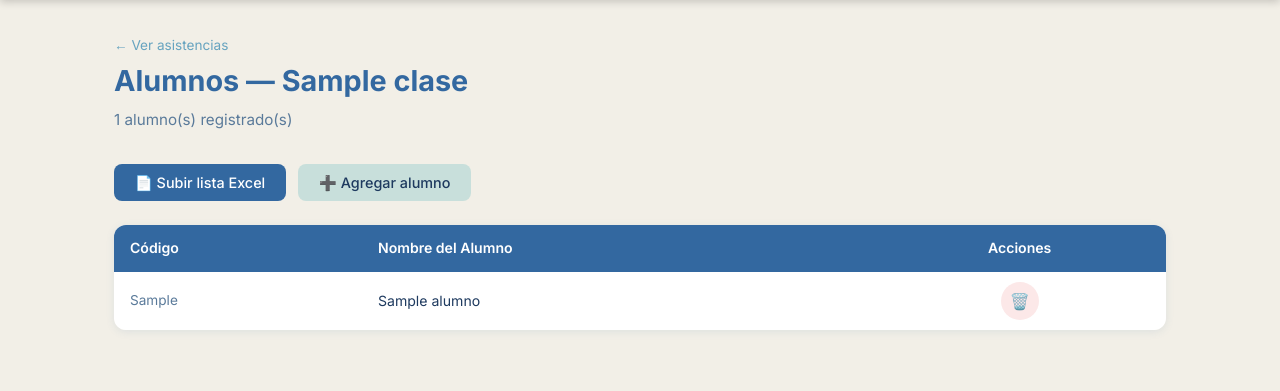
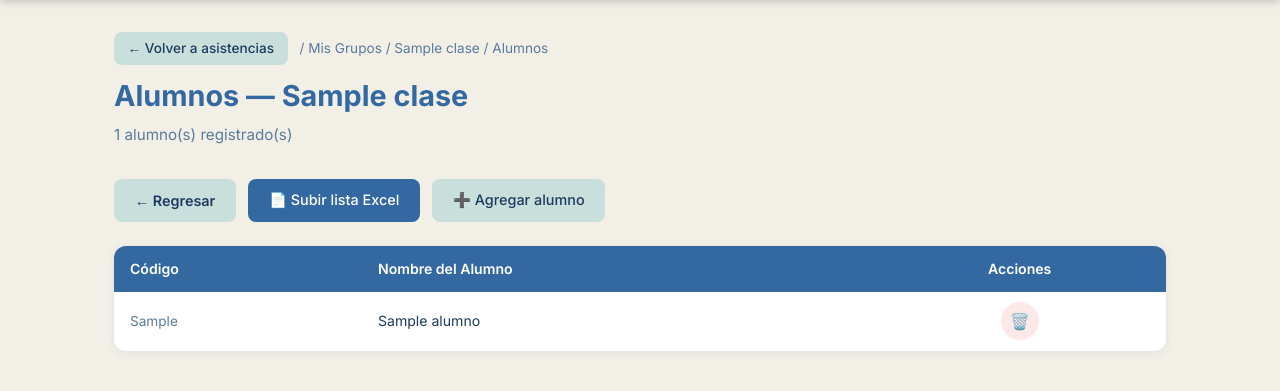
Before and after one commit to UrielGB-Oficial/StudentScanRegister, a FastAPI app: page /clases/1/alumnos in a window 1280 px wide. Shown: the part 60-451 px from the top of the page. Run offline with FastAPI, Linux system fonts and the light colour scheme; tables that the repository leaves empty hold one stand-in row (values such as "Sample post").

Commit message:
(feat) -> modales nuevos y correccion de bugs menores de interfaz

```diff
--- a/app/templates/alumnos.html
+++ b/app/templates/alumnos.html
@@ -5,15 +5,21 @@
 {% block contenido %}
 
   <div class="page-header animate-in">
-    <a href="/clases/{{ clase.id }}/asistencia" style="color:var(--azul-medio); font-size:0.85rem; text-decoration:none;">
-      ← Ver asistencias
-    </a>
+    <div style="display:flex; align-items:center; gap:0.75rem; margin-bottom:0.5rem;">
+      <a href="/clases/{{ clase.id }}/asistencia" class="btn btn-secundario" style="padding:0.35rem 0.85rem; font-size:0.85rem;">
+        ← Volver a asistencias
+      </a>
+      <span style="color:var(--texto-suave); font-size:0.85rem;">/ Mis Grupos / {{ clase.nombre_clase }} / Alumnos</span>
+    </div>
     <h1>Alumnos — {{ clase.nombre_clase }}</h1>
     <p>{{ alumnos | length }} alumno(s) registrado(s)</p>
   </div>
 
   {# ── Acciones superiores ── #}
   <div style="display:flex; gap:0.75rem; margin-bottom:1.5rem; flex-wrap:wrap;" class="animate-in">
+    <a href="/clases/{{ clase.id }}/asistencia" class="btn btn-secundario" style="font-weight:600;">
+      ← Regresar
+    </a>
     <button class="btn btn-primario" id="btn-subir-excel">📄 Subir lista Excel</button>
     <button class="btn btn-secundario" id="btn-agregar-uno">➕ Agregar alumno</button>
   </div>
@@ -35,10 +41,10 @@
               <td style="font-size:0.85rem; color:var(--texto-suave);">{{ alumno.codigo_alumno }}</td>
               <td>{{ alumno.nombre_alumno }}</td>
               <td style="text-align:center;">
-                <form method="POST" action="/clases/{{ clase.id }}/alumnos/{{ alumno.id }}/eliminar"
-                      onsubmit="return confirm('¿Eliminar a {{ alumno.nombre_alumno }}?')">
-                  <button type="submit" class="btn-icono btn-icono-borrar" title="Eliminar alumno">🗑️</button>
-                </form>
+                <button type="button" class="btn-icono btn-icono-borrar" title="Eliminar alumno"
+                        onclick="abrirModalEliminarAlumno('{{ alumno.id }}', '{{ alumno.nombre_alumno }}')">
+                  🗑️
+                </button>
               </td>
             </tr>
           {% endfor %}
@@ -103,6 +109,25 @@
     </div>
   </div>
 
+
+  {# ══════════════════════════════════════════════════════════
+     MODAL: Confirmación de Eliminar Alumno
+     ══════════════════════════════════════════════════════════ #}
+  <div class="modal-overlay" id="modal-eliminar-alumno">
+    <div class="modal-box animate-in">
+      <h3>¿Eliminar alumno?</h3>
+      <p>
+        ¿Estás seguro de que deseas eliminar a <strong id="nombre-alumno-eliminar"></strong>? Esta acción borrará también sus asistencias registradas.
+      </p>
+      <div class="modal-acciones">
+        <button type="button" class="btn btn-secundario" id="btn-cancelar-eliminar-alumno">Cancelar</button>
+        <form id="form-eliminar-alumno" method="POST" action="">
+          <button type="submit" class="btn btn-peligro">Sí, eliminar</button>
+        </form>
+      </div>
+    </div>
+  </div>
+
 {% endblock %}
 
 
@@ -119,5 +144,22 @@
   document.getElementById('btn-agregar-uno').addEventListener('click', () => modalAgregar.classList.add('activo'));
   document.getElementById('btn-cancelar-agregar').addEventListener('click', () => modalAgregar.classList.remove('activo'));
   modalAgregar.addEventListener('click', (e) => { if (e.target === modalAgregar) modalAgregar.classList.remove('activo'); });
+
+  // Modal Confirmar Eliminar Alumno
+  const modalEliminarAlumno = document.getElementById('modal-eliminar-alumno');
+  const formEliminarAlumno = document.getElementById('form-eliminar-alumno');
+  const spanNombreAlumno = document.getElementById('nombre-alumno-eliminar');
+  const btnCancelarEliminar = document.getElementById('btn-cancelar-eliminar-alumno');
+
+  function abrirModalEliminarAlumno(alumnoId, nombreAlumno) {
+    spanNombreAlumno.textContent = nombreAlumno;
+    formEliminarAlumno.action = `/clases/{{ clase.id }}/alumnos/${alumnoId}/eliminar`;
+    modalEliminarAlumno.classList.add('activo');
+  }
+
+  btnCancelarEliminar.addEventListener('click', () => modalEliminarAlumno.classList.remove('activo'));
+  modalEliminarAlumno.addEventListener('click', (e) => {
+    if (e.target === modalEliminarAlumno) modalEliminarAlumno.classList.remove('activo');
+  });
 </script>
 {% endblock %}
--- a/app/templates/base.html
+++ b/app/templates/base.html
@@ -15,16 +15,52 @@
     </a>
     <div class="nav-links">
       <a href="/clases">Mis Grupos</a>
-      <a href="/logout">Cerrar sesión</a>
+      <a href="#" id="btn-abrir-logout">Cerrar sesión</a>
     </div>
   </nav>
+
+  {# ── Modal de Confirmación para Cerrar Sesión ── #}
+  <div class="modal-overlay" id="modal-logout">
+    <div class="modal-box animate-in">
+      <h3>¿Cerrar sesión?</h3>
+      <p>¿Estás seguro de que deseas salir del panel de administración?</p>
+      <div class="modal-acciones">
+        <button type="button" class="btn btn-secundario" id="btn-cancelar-logout">Cancelar</button>
+        <a href="/logout" class="btn btn-peligro">Sí, cerrar sesión</a>
+      </div>
+    </div>
+  </div>
 
   {# ── Contenido principal — cada plantilla lo define ── #}
   <main class="container">
     {% block contenido %}{% endblock %}
   </main>
 
-  {# ── Scripts compartidos ── #}
+  {# ── Script global para modal de logout ── #}
+  <script>
+    const modalLogout = document.getElementById('modal-logout');
+    const btnAbrirLogout = document.getElementById('btn-abrir-logout');
+    const btnCancelarLogout = document.getElementById('btn-cancelar-logout');
+
+    if (btnAbrirLogout && modalLogout) {
+      btnAbrirLogout.addEventListener('click', (e) => {
+        e.preventDefault();
+        modalLogout.classList.add('activo');
+      });
+    }
+    if (btnCancelarLogout && modalLogout) {
+      btnCancelarLogout.addEventListener('click', () => {
+        modalLogout.classList.remove('activo');
+      });
+    }
+    if (modalLogout) {
+      modalLogout.addEventListener('click', (e) => {
+        if (e.target === modalLogout) modalLogout.classList.remove('activo');
+      });
+    }
+  </script>
+
+  {# ── Scripts específicos de cada plantilla ── #}
   {% block scripts %}{% endblock %}
 
 </body>
```
